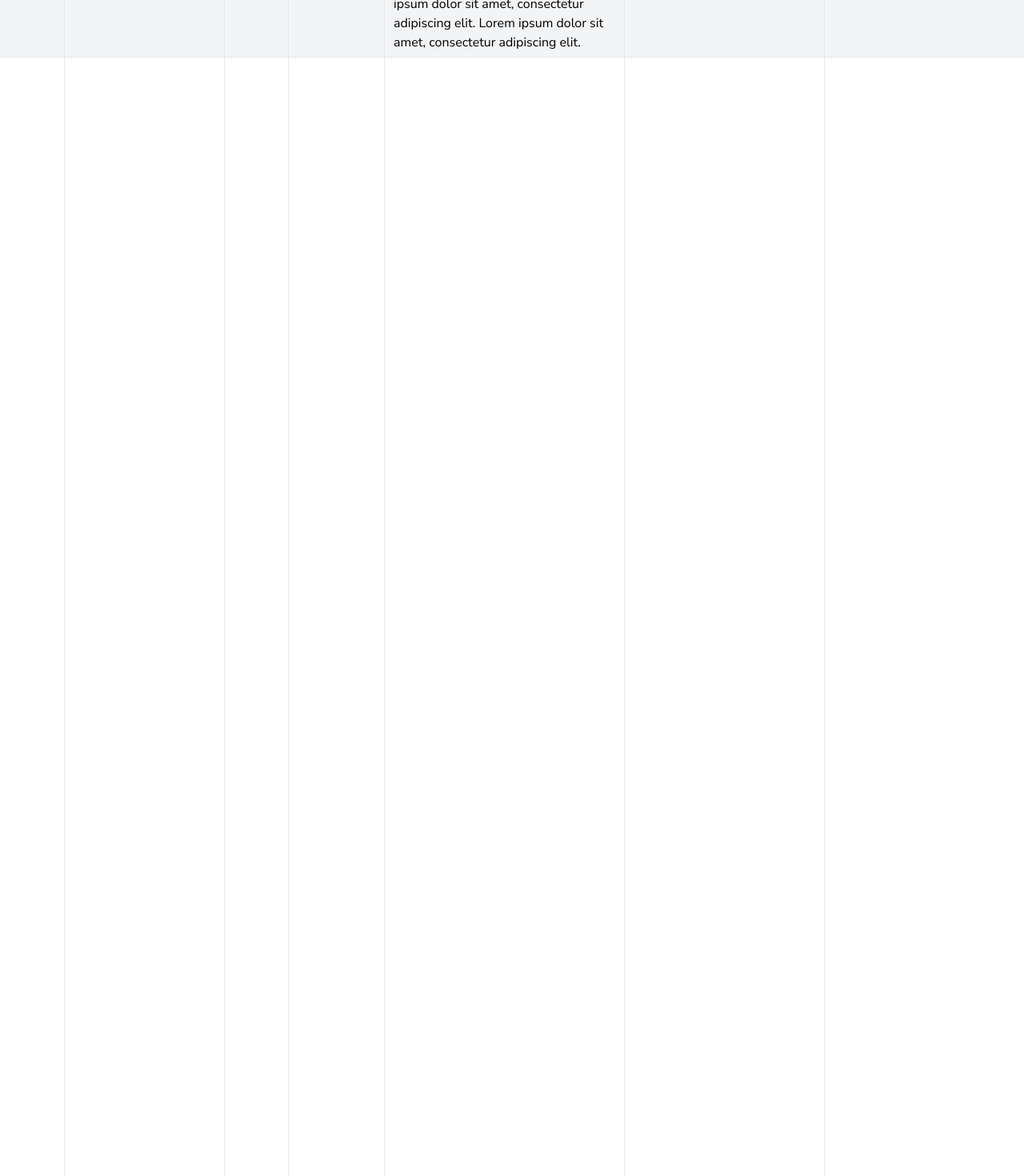
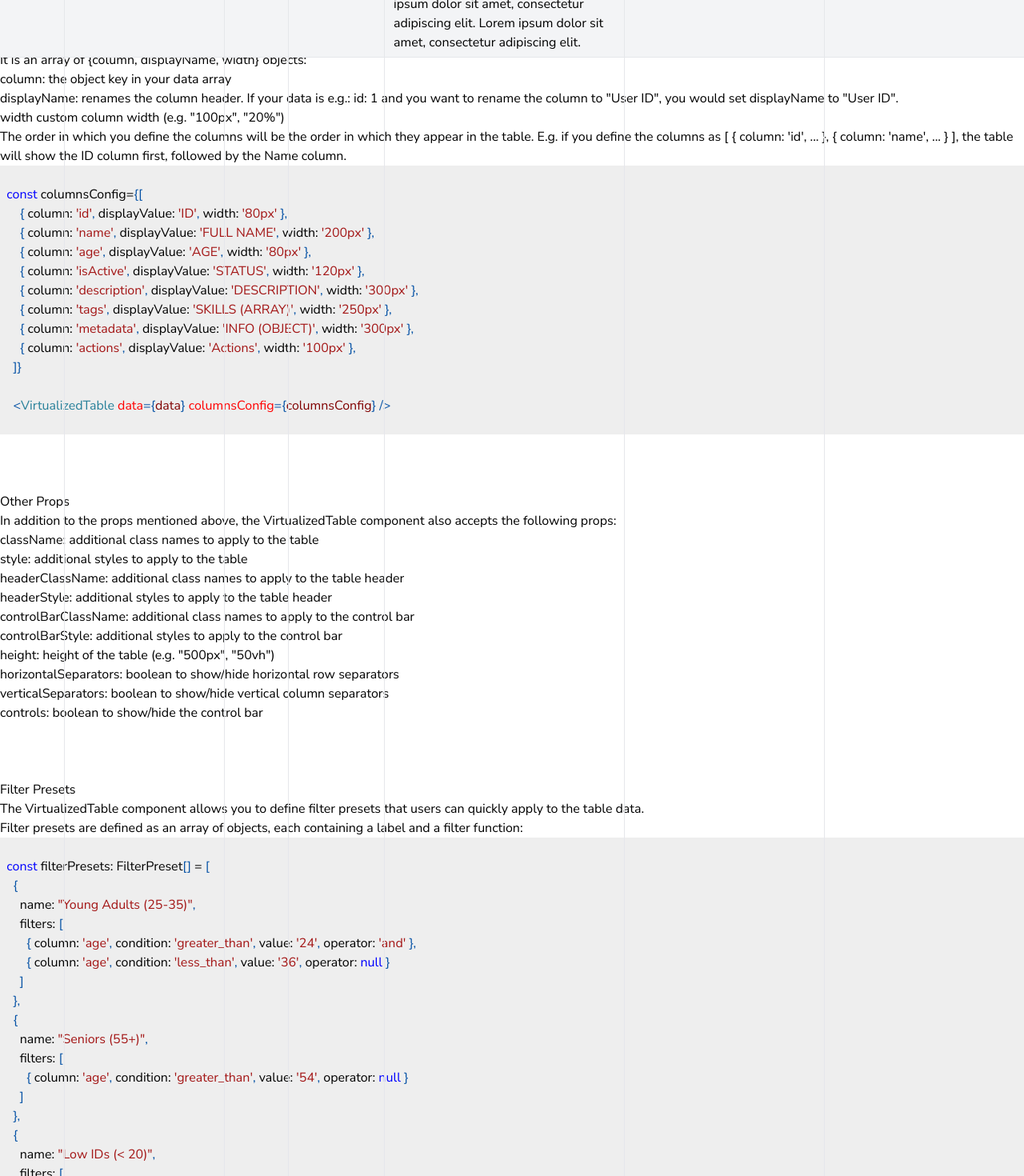
Before and after one commit to FeroHriadel/ncss-react, a React (Vite) app: page /tables/virtualizedtable in a window 1280 px wide. Shown: the part 2360-3830 px from the top of the page at 80% size. Built offline with nearby package versions, Linux system fonts and the light colour scheme.

Commit message:
VirtualizedTable docs

```diff
--- a/package.json
+++ b/package.json
@@ -10,6 +10,7 @@
     "preview": "vite preview"
   },
   "dependencies": {
+    "prism-react-renderer": "^2.4.1",
     "react": "^19.1.1",
     "react-dom": "^19.1.1",
     "react-icons": "^5.5.0",
--- a/src/pages/VirtualizedTablePage.tsx
+++ b/src/pages/VirtualizedTablePage.tsx
@@ -1,6 +1,12 @@
 import Break from "../components/spacers/Break";
 import VirtualizedTable, { type FilterPreset } from "../components/tables/VirtualizedTable/VirtualizedTable";
 import Container from "../components/wrappers/Container";
+import { Highlight, themes } from 'prism-react-renderer';
+import { basicUse, columnsConfig, filterPresetsCode } from "./VirtualizedTablePageCode";
+
+
+
+
 
 
 
@@ -80,11 +86,12 @@ const filterPresets: FilterPreset[] = [
 
 export default function VirtualizedTablePage() {
   return (
+    /* INTRO  */
     <Container className="px-2 pt-24">
       <h1 className="mb-8 uppercase font-bold text-3xl">Virtualized Table</h1>
-      <p className="text-gray-700 mb-4">Table for rendering 1000s of rows of data efficiently using virtualization.</p>
+      <p className="text-gray-700 mb-8">Table for rendering 1000s of rows of data efficiently using virtualization.</p>
       <p className="text-gray-700">Features:</p>
-      <ul className="text-gray-700 list-disc mb-12">
+      <ul className="text-gray-700 list-disc mb-16">
         <li className="ml-8">Virtualized rendering for performance</li>
         <li className="ml-8">Fleible column height (unlike most virtualized tables)</li>
         <li className="ml-8">Column reordering (drag and drop column to reorder)</li>
@@ -99,6 +106,7 @@ export default function VirtualizedTablePage() {
         <li className="ml-8">Adjustability for developers (passing props to customize behavior & styles)</li>
       </ul>
 
+      {/* TABLE EXAMPLE */}
       <VirtualizedTable
         data={data}
         height="500px"
@@ -115,6 +123,8 @@ export default function VirtualizedTablePage() {
           { column: 'actions', displayValue: 'Actions', width: '100px' },
         ]}
         filterPresets={filterPresets}
+        className="mb-16"
+        style={{}}
         controls={true}
         controlBarClassName=""
         controlBarStyle={{}}
@@ -122,7 +132,108 @@ export default function VirtualizedTablePage() {
         headerStyle={{}}
       />
 
-      <Break amount={4} />
+      {/* BASIC USE */}
+      <h2 className="mb-4 text-2xl uppercase font-semibold">Basic use</h2>
+      <p className="mb-8 text-gray-700">Just pass your data (object[]) as data prop to VirtualizedTable component:</p>
+
+      <Highlight
+        theme={themes.vsLight}
+        code={basicUse}
+        language="tsx"
+      >
+        {({ className, style, tokens, getLineProps, getTokenProps }) => (
+          <pre className={className + " rounded-lg p-6 overflow-x-auto"} style={{ ...style, backgroundColor: '#eee' }}>
+            {tokens.map((line, i) => (
+              <div key={i} {...getLineProps({ line, key: i })}>
+                {line.map((token, key) => (
+                  <span key={key} {...getTokenProps({ token, key })} />
+                ))}
+              </div>
+            ))}
+          </pre>
+        )}
+      </Highlight>
+      <Break amount={3} />
+
+
+
+      {/* COLUMNS CONFIG */}
+      <h2 className="mb-4 text-2xl uppercase font-semibold">Columns Config</h2>
+      <p className="text-gray-700 mb-4">If you need to configure the columns of the table, you can do so by passing a columnsConfig prop to the VirtualizedTable component.</p>
+
+      <p className="text-gray-700">{`It is an array of {column, displayName, width} objects:`}</p>
+      <ul className="text-gray-700 list-disc mb-4">
+        <li className="ml-8">column: the object key in your data array</li>
+        <li className="ml-8">displayName: renames the column header. If your data is e.g.: {`id: 1`} and you want to rename the column to "User ID", you would set displayName to "User ID".</li>
+        <li className="ml-8">width custom column width (e.g. "100px", "20%")</li>
+      </ul>
+
+      <p className="text-gray-700 mb-8">{`The order in which you define the columns will be the order in which they appear in the table. E.g. if you define the columns as [ { column: 'id', ... }, { column: 'name', ... } ], the table will show the ID column first, followed by the Name column.`}</p>
+
+      <Highlight
+        theme={themes.vsLight}
+        code={columnsConfig}
+        language="tsx"
+      >
+        {({ className, style, tokens, getLineProps, getTokenProps }) => (
+          <pre className={className + " rounded-lg p-6 overflow-x-auto"} style={{ ...style, backgroundColor: '#eee' }}>
+            {tokens.map((line, i) => (
+              <div key={i} {...getLineProps({ line, key: i })}>
+                {line.map((token, key) => (
+                  <span key={key} {...getTokenProps({ token, key })} />
+                ))}
+              </div>
+            ))}
+          </pre>
+        )}
+      </Highlight>
+      <Break amount={3} />
+
+
+
+      {/* OTHER PROPS */}
+      <h2 className="mb-4 text-2xl uppercase font-semibold">Other Props</h2>
+
+      <p className="text-gray-700 mb-4">{`In addition to the props mentioned above, the VirtualizedTable component also accepts the following props:`}</p>
+      <ul className="text-gray-700 list-disc mb-4">
+        <li className="ml-8">{`className: additional class names to apply to the table`}</li>
+        <li className="ml-8">{`style: additional styles to apply to the table`}</li>
+        <li className="ml-8">{`headerClassName: additional class names to apply to the table header`}</li>
+        <li className="ml-8">{`headerStyle: additional styles to apply to the table header`}</li>
+        <li className="ml-8">{`controlBarClassName: additional class names to apply to the control bar`}</li>
+        <li className="ml-8">{`controlBarStyle: additional styles to apply to the control bar`}</li>
+        <li className="ml-8">{`height: height of the table (e.g. "500px", "50vh")`}</li>
+        <li className="ml-8">{`horizontalSeparators: boolean to show/hide horizontal row separators`}</li>
+        <li className="ml-8">{`verticalSeparators: boolean to show/hide vertical column separators`}</li>
+        <li className="ml-8">{`controls: boolean to show/hide the control bar`}</li>
+      </ul>
+      <Break amount={3} />
+
+
+
+      {/* FILTER PRESETS */}
+      <h2 className="mb-4 text-2xl uppercase font-semibold">Filter Presets</h2>
+      <p className="text-gray-700">{`The VirtualizedTable component allows you to define filter presets that users can quickly apply to the table data.`}</p>
+      <p className="text-gray-700 mb-4">{`Filter presets are defined as an array of objects, each containing a label and a filter function:`}</p>
+      <Highlight
+        theme={themes.vsLight}
+        code={filterPresetsCode}
+        language="tsx"
+      >
+        {({ className, style, tokens, getLineProps, getTokenProps }) => (
+          <pre className={className + " rounded-lg p-6 overflow-x-auto"} style={{ ...style, backgroundColor: '#eee' }}>
+            {tokens.map((line, i) => (
+              <div key={i} {...getLineProps({ line, key: i })}>
+                {line.map((token, key) => (
+                  <span key={key} {...getTokenProps({ token, key })} />
+                ))}
+              </div>
+            ))}
+          </pre>
+        )}
+      </Highlight>
+      <Break amount={3} />
+
     </Container>
   )
 }
--- /dev/null
+++ b/src/pages/VirtualizedTablePageCode.ts
@@ -0,0 +1,60 @@
+export const basicUse = `
+  import VirtualizedTable from "../components/tables/VirtualizedTable/VirtualizedTable";
+
+  const data = [
+    { id: 1, name: 'John Doe', age: 28, email: 'john@example.com' },
+    { id: 2, name: 'Jane Smith', age: 34, email: 'jane@example.com' },
+    { id: 3, name: 'Sam Johnson', age: 45, email: 'sam@example.com' },
+    { id: 4, name: 'Alice Brown', age: 29, email: 'alice@example.com' },
+    { id: 5, name: 'Bob White', age: 31, email: 'bob@example.com' },
+  ]; //though in real use cases, data would be much larger
+
+  export default function MyPage() {
+    return (
+      <VirtualizedTable data={data} />
+    )
+  }
+`;
+
+
+export const columnsConfig = `
+  const columnsConfig={[
+      { column: 'id', displayValue: 'ID', width: '80px' },
+      { column: 'name', displayValue: 'FULL NAME', width: '200px' },
+      { column: 'age', displayValue: 'AGE', width: '80px' },
+      { column: 'isActive', displayValue: 'STATUS', width: '120px' },
+      { column: 'description', displayValue: 'DESCRIPTION', width: '300px' },
+      { column: 'tags', displayValue: 'SKILLS (ARRAY)', width: '250px' },
+      { column: 'metadata', displayValue: 'INFO (OBJECT)', width: '300px' },
+      { column: 'actions', displayValue: 'Actions', width: '100px' },
+    ]}
+
+    <VirtualizedTable data={data} columnsConfig={columnsConfig} />
+`;
+
+
+export const filterPresetsCode = `
+  const filterPresets: FilterPreset[] = [
+    {
+      name: "Young Adults (25-35)",
+      filters: [
+        { column: 'age', condition: 'greater_than', value: '24', operator: 'and' },
+        { column: 'age', condition: 'less_than', value: '36', operator: null }
+      ]
+    },
+    {
+      name: "Seniors (55+)",
+      filters: [
+        { column: 'age', condition: 'greater_than', value: '54', operator: null }
+      ]
+    },
+    {
+      name: "Low IDs (< 20)",
+      filters: [
+        { column: 'id', condition: 'less_than', value: '20', operator: null }
+      ]
+    }
+  ];
+
+  <VirtualizedTable data={data} filterPresets={filterPresets} />
+`;
```
Also changed, not shown: 1 other file (tests, documents, lock files or other folders).
